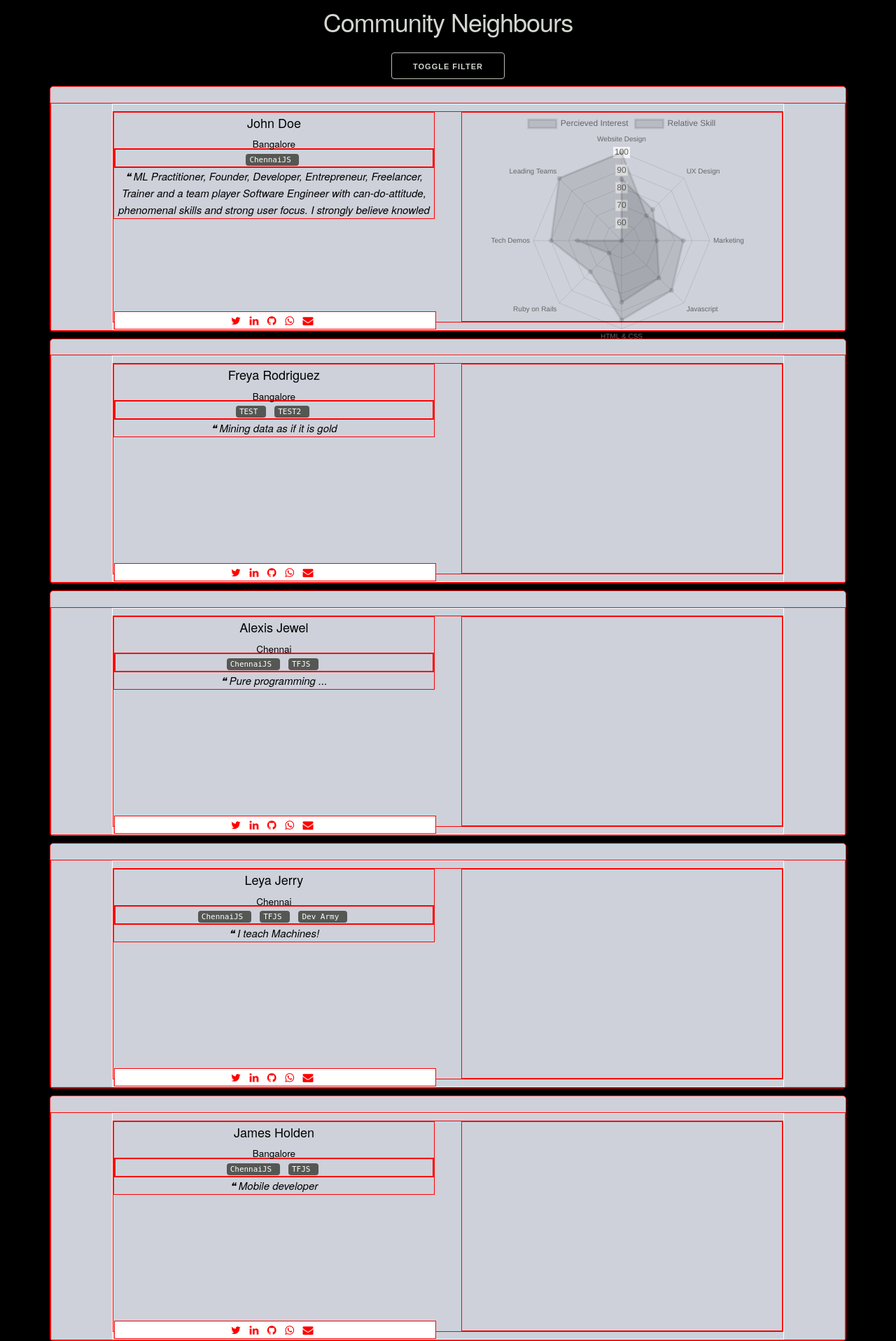
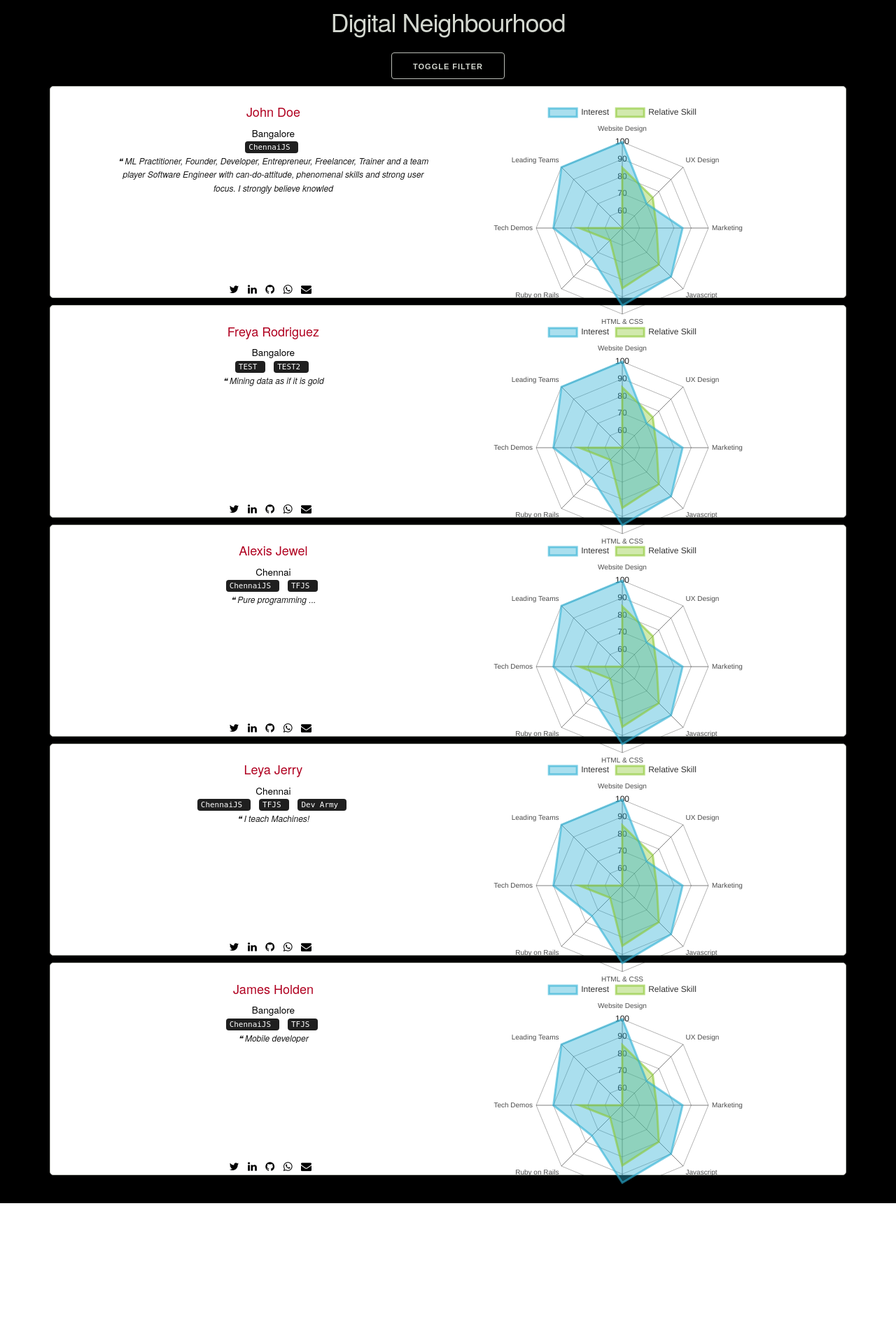
Before and after one commit to INF800/FILTER, a FastAPI app: page /api/filter/1 in a window 1280 px wide. Shown: the whole page at 70% size. After the commit the page ends 1720 px from the top, so only its background shows below. Run offline with FastAPI, Linux system fonts and the light colour scheme; data comes from the database, SQL or seed files in the repository.

Commit message:
FILTER PAGE DONE! todo: fix forms, new db update forms wrt new db, DASHBOARD

```diff
--- a/templates/filter.html
+++ b/templates/filter.html
@@ -3,7 +3,7 @@
 {% block content %}
 <div style="text-align:center">
 
-<h3>Community Neighbours</h3>
+<h3>Digital Neighbourhood</h3>
 
 <!-- GET Request for filtering -->
 <div id="filterForm" style="display: none">
@@ -76,16 +76,18 @@
 
 .full-name {
 	font-size: 120%;
-	font-weight: 300;
+	color: #B00020;
+	font-weight: 370;
 	height: 26px; /* decrease ht. */
 }
 
 .skills {
-	  height: 300px;
+	  height: 270px; </* incrase/decr me to increse/decr ht. of card */
 }
 
 .city {
 	font-size: 75%;
+	color: black;
 }
 
 .communities {
@@ -93,20 +95,19 @@
 
 .bio {
 	font-style: italic;
+	font-size: 80%;
+	font-weight: 400;
+	color: rgba(0,0,0,.9);
 }
 
 .social {
-	background-color: white;
-    position: absolute;
-    border: 1px solid red;
-    bottom: 0;
+  position: absolute;
+  bottom: 0;
 }
 
 .icon-style {
-	color: red;
+	color: black;
 }
-
-
 
 
 /* SKILL */
@@ -118,66 +119,14 @@ body {
 }
 
 section {
-  background: #ced1da;
-  padding-top:2%;
+  background: white;
+  padding-top:1%;
+  border: 1px solid white;
   color: black;
 }
 
-#myChart {
-  cursor: crosshair
-}
-
-.skills-chart {
-  text-align: center;
-  padding: 30px;
-  margin: 0;
-  box-sizing: border-box;
-}
-
-.skills-chart-legend {
-  margin: 0 auto 15px
-}
-
-.skills-chart-canvas {
-  max-width: 700px;
-  margin: auto
-}
-
-.skills-chart-legend {
-  display: inline-block;
-  list-style: none;
-  margin: 0 auto;
-  padding: 0 20px;
-  line-height: 1;
-  font-size: 14px;
-  font-weight: 600;
-  text-transform: uppercase;
-  letter-spacing: .05em
-}
-
-.skills-chart-legend:before {
-  content: "";
-  display: block;
-  float: left;
-  margin: 3px 0 0 -15px;
-  height: 9px;
-  width: 9px
-}
-
-.skills-chart-legend--interest {
-  color: #2bb0d4
-}
-
-.skills-chart-legend--interest:before {
-  background: #2bb0d4
-}
-
-.skills-chart-legend--skill {
-  color: #61c191
-}
-
-.skills-chart-legend--skill:before {
-  background: #61c191
+.chartjs {
+	/* background-color: white; */
 }
 
 </style>
@@ -187,20 +136,20 @@ section {
 
 
 {% for member in members %}
-<section class="card-wrapper" style="border: 1px solid red">
-	<div class="card" style="border: 1px solid red">
-		<div class="container" style="border: 1px solid white">
+<section class="card-wrapper">
+	<div class="card">
+		<div class="container">
 
-			<div class="row" style="border: 1px solid red">
-				<div class="six columns" style="border: 1px solid red">
+			<div class="row">
+				<div class="six columns">
 					<p class="u-full-width full-name">
 						{{ member.full_name }} <br />
 						<span class="city">
 							{{ member.cur_city }}
 						</span>
 					</p>
-					<div class="row" style="border: 1px solid red">
-							<div class="twelve columns" style="border: 1px solid red">
+					<div class="row">
+							<div class="twelve columns">
 								<span class="communities">
 									{% set comms = member.communities.split(',') %}
 									{% for com in comms %}
@@ -212,6 +161,7 @@ section {
 					<div class="row">
 						<div class="twelve columns bio">
 							❝ {{ member.bio }}
+							<br/> <br/>
 						</div>
 					</div>
 					<div class="row">
@@ -225,10 +175,10 @@ section {
 					</div>
 				</div>
 				<!-- right half -->
-				<div class="six columns skills" style="border: 1px solid red">
+				<div class="six columns skills">
 
-
-<canvas id="myChart" class="chartjs" width="175" height="125"></canvas>
+					<!-- Skills chart here -->
+					<canvas id="{{member.id}}" class="chartjs" width="165" height="115" ></canvas>
 
 				</div>
 			</div>
@@ -243,48 +193,51 @@ section {
 <script>
 // for skills graph
 // need to be made dynamic
-var ctx = document.getElementById("myChart");
+var ctx = document.getElementById("{{member.id}}");
+
 var data = {
     labels: ["Website Design", "UX Design", "Marketing", "Javascript", "HTML & CSS", "Ruby on Rails", "Tech Demos", "Leading Teams"],
     datasets: [
         {
-            label: "Percieved Interest",
-            fillColor: "rgba(43,176,212,.4)",
-            strokeColor: "rgba(43,176,212,1)",
-            pointColor: "rgba(43,176,212,1)",
-            pointHighlightStroke: "rgba(43,176,212,1)",
+            label: "Interest",
+            backgroundColor: "rgba(43,176,212,.4)", //blue
+            borderColor: "rgba(43,176,212,.6)",
+            pointBackgroundColor: "rgba(0,0,0,0)",
+            pointBorderColor: "rgba(0,0,0,0)",
             data: [100, 70, 85, 90, 95, 75, 90, 100]
         },
         {
-            label: "Relative Skill",
-            fillColor: "rgba(140,200,50,.4)",
-            strokeColor: "rgba(140,200,50,1)",
-            pointColor: "rgba(140,200,50,1)",
-            pointHighlightStroke: "rgba(140,200,50,1)",
+            label: "Relative Skill", // green
+            backgroundColor: "rgba(140,200,50,.4)",
+            borderColor: "rgba(140,200,50,.6)",
+            pointBackgroundColor: "rgba(0,0,0,0)",
+            pointBorderColor: "rgba(0,0,0,0)",
             data: [85, 75, 70, 80, 85, 60, 75, 50]
         }
     ]
 };
-new Chart(ctx, {'type':'radar','data': data, 'options': {
-    animationSteps: 30,
-    animationEasing: "easeInOutExpo",
-    responsive: true,
-    showTooltips: true,
-    scaleOverride: true,
-    scaleSteps: 5,
-    scaleStepWidth: 20,
-    scaleStartValue: 0,
-    scaleLineColor: "rgba(200,200,200,.15)",
 
-    angleShowLineOut: true,
-    angleLineWidth : 1,
-    angleLineColor : "rgba(200,200,250,.15)",
-    pointLabelFontFamily : "'freight-sans-pro', Calibri, Candara, Segoe, 'Segoe UI', Optima, Arial, sans-serif",
-    pointLabelFontSize : 14,
-    pointLabelFontColor : "#99b",
-    pointDot : false,
-    datasetStrokeWidth : 1
-}});
+var options = {
+	legend: {
+            labels: {
+                fontColor: "{{"rgba(0,0,0,.8)"}}",//"rgba(0,0,0,.8)",
+            }
+        },
+	scale: {
+		angleLines: { color: 'rgba(0,0,0,.5)' },
+		gridLines: { color: 'rgba(0,0,0,.3)' },
+		pointLabels: {fontColor: 'rgba(0,0,0,.7)'},
+		ticks : {backdropColor: 'rgba(0,0,0,0)', fontColor: 'rgba(0,0,0,.88)'}
+
+	}
+}
+
+new Chart(ctx, {
+	'type':'radar',
+	'data': data,
+	options: options
+});
+
 </script>
 {% endfor %}
 
--- a/templates/home.html
+++ b/templates/home.html
@@ -7,14 +7,14 @@
   <div style="text-align: center">
 		<h1>FILTER</h1>
 		<p>
-			<i>❝ For your tech in need this is the right tech indeed!</i><br>
-			Find people to code, connect and collaborate with in your circle and grow together with <b>Filter</b> for communities
+			<i>❝ Don't have to chase what wants to stay with you!</i><br>
+			Find people to code, connect, collaborate and grow together with <b>Filter</b> for communities
 		</p>
 	</div>
 
 
 
-	<div style="text-align: center;">
+	<div style="text-align: center; padding-bottom: 10%;">
 	 <a class="button" href="/docs">API DOCS</a> <br/>
    <a class="button button-primary" style="width: 80%" href="/api/dashboard/app"><i class="fa fa-chain"></i>Dashboard</a>
    <a class="button button-primary" style="width: 80%" href="/form"> Add/Remove Me</a>
--- a/templates/layout.html
+++ b/templates/layout.html
@@ -120,8 +120,8 @@ select:focus {
 
 code {
     color: #fff;
-    background: #555753;
-    border: #555753;
+    background: rgba(0,0,0,.88);
+    border: rgba(0,0,0,.88)
 }
 
 /* Tables */
```
Also changed, not shown: templates/dashboard.html (+57 -1 lines).
